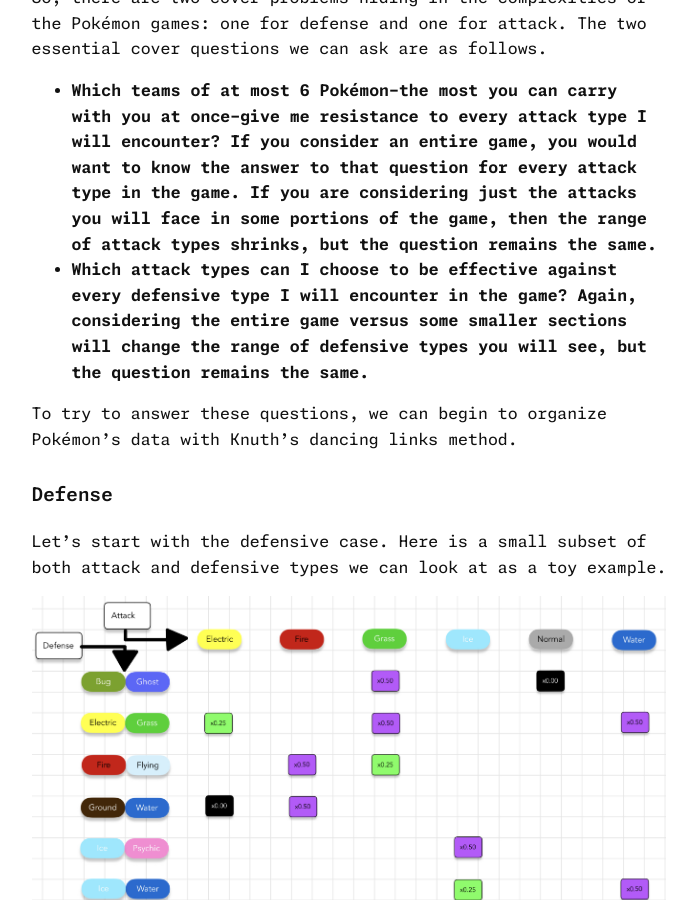
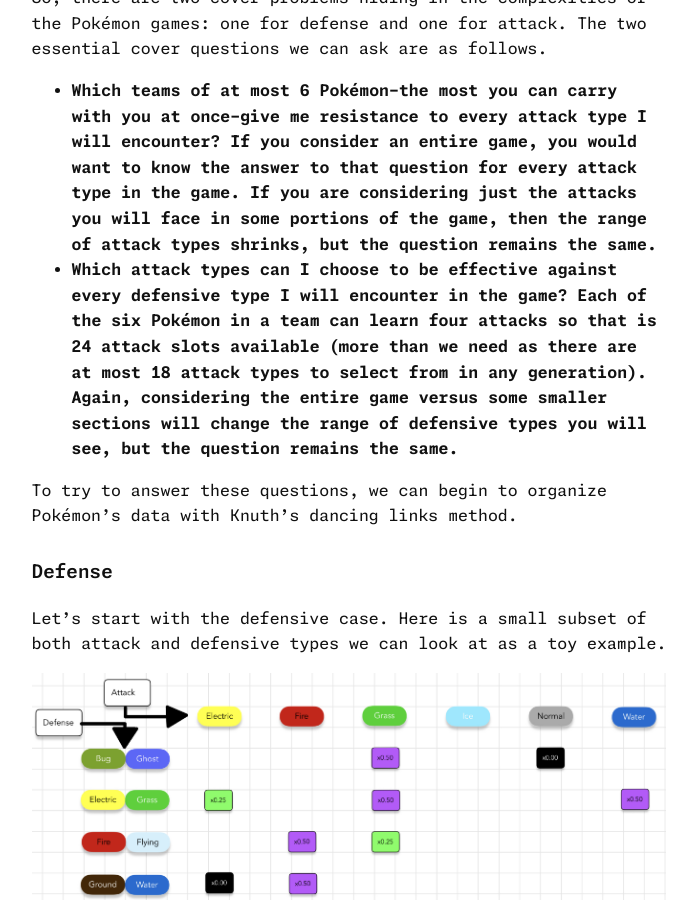
Before and after one commit to agl-alexglopez/agl-alexglopez.github.io, a Jekyll site: the page built from _posts/2025-08-07-the-pokémon-graph-cover-problem.md, in a window 1280 px wide and 900 px high, scrolled down 4157 px. Shown: the whole window, without its empty margins (291-988 px from the left). Built offline with Jekyll 4.4.1, drawn with Linux system fonts in a browser that asks for light colours.

Commit message:
update pokemon article

```diff
--- a/_posts/2025-08-07-the-pokémon-graph-cover-problem.md
+++ b/_posts/2025-08-07-the-pokémon-graph-cover-problem.md
@@ -56,7 +56,7 @@ These fundamental types could be combined to form 306 dual types if we count dua
 So, there are two cover problems hiding in the complexities of the Pokémon games: one for defense and one for attack. The two essential cover questions we can ask are as follows.
 
 - **Which teams of at most 6 Pokémon--the most you can carry with you at once--give me resistance to every attack type I will encounter? If you consider an entire game, you would want to know the answer to that question for every attack type in the game. If you are considering just the attacks you will face in some portions of the game, then the range of attack types shrinks, but the question remains the same.**
-- **Which attack types can I choose to be effective against every defensive type I will encounter in the game? Again, considering the entire game versus some smaller sections will change the range of defensive types you will see, but the question remains the same.**
+- **Which attack types can I choose to be effective against every defensive type I will encounter in the game? Each of the six Pokémon in a team can learn four attacks so that is 24 attack slots available (more than we need as there are at most 18 attack types to select from in any generation). Again, considering the entire game versus some smaller sections will change the range of defensive types you will see, but the question remains the same.**
 
 To try to answer these questions, we can begin to organize Pokémon's data with Knuth's dancing links method.
 
```
